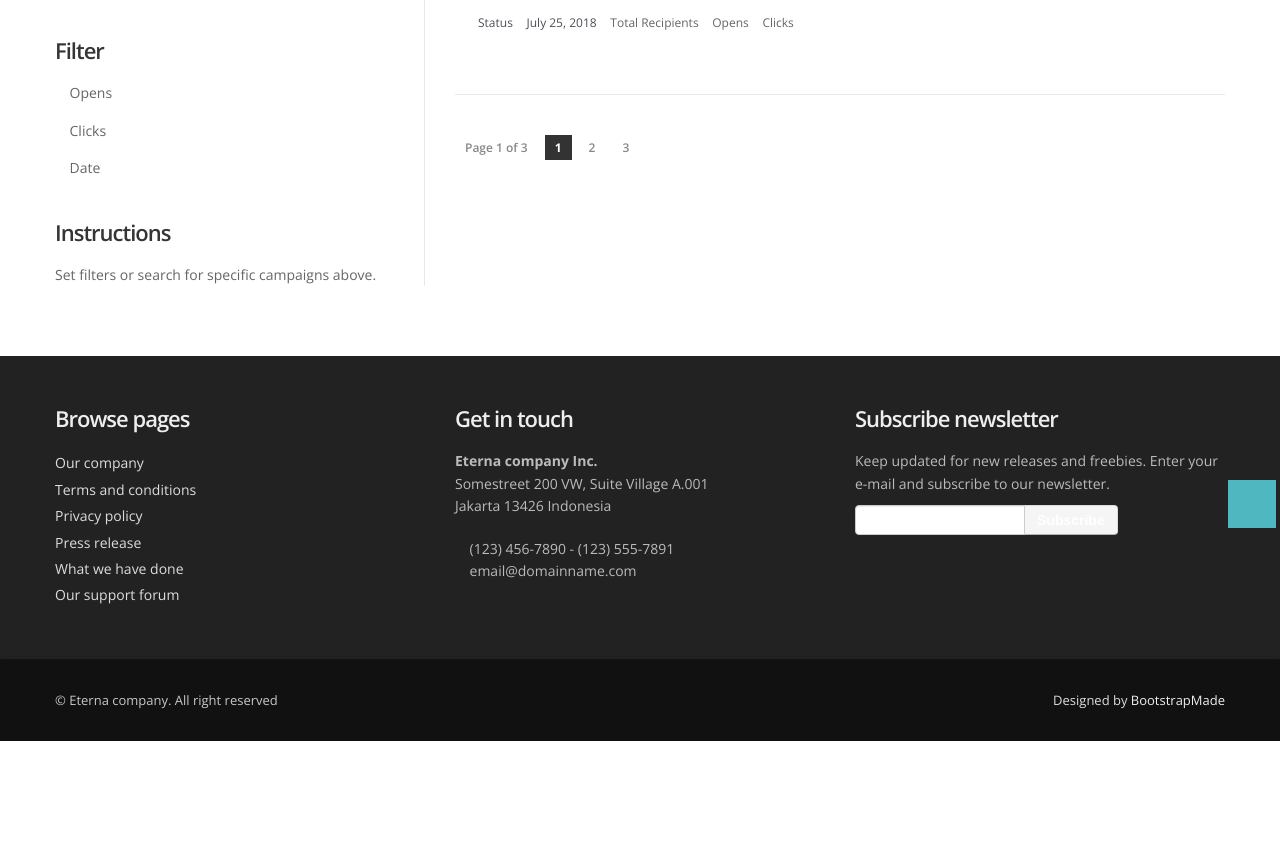
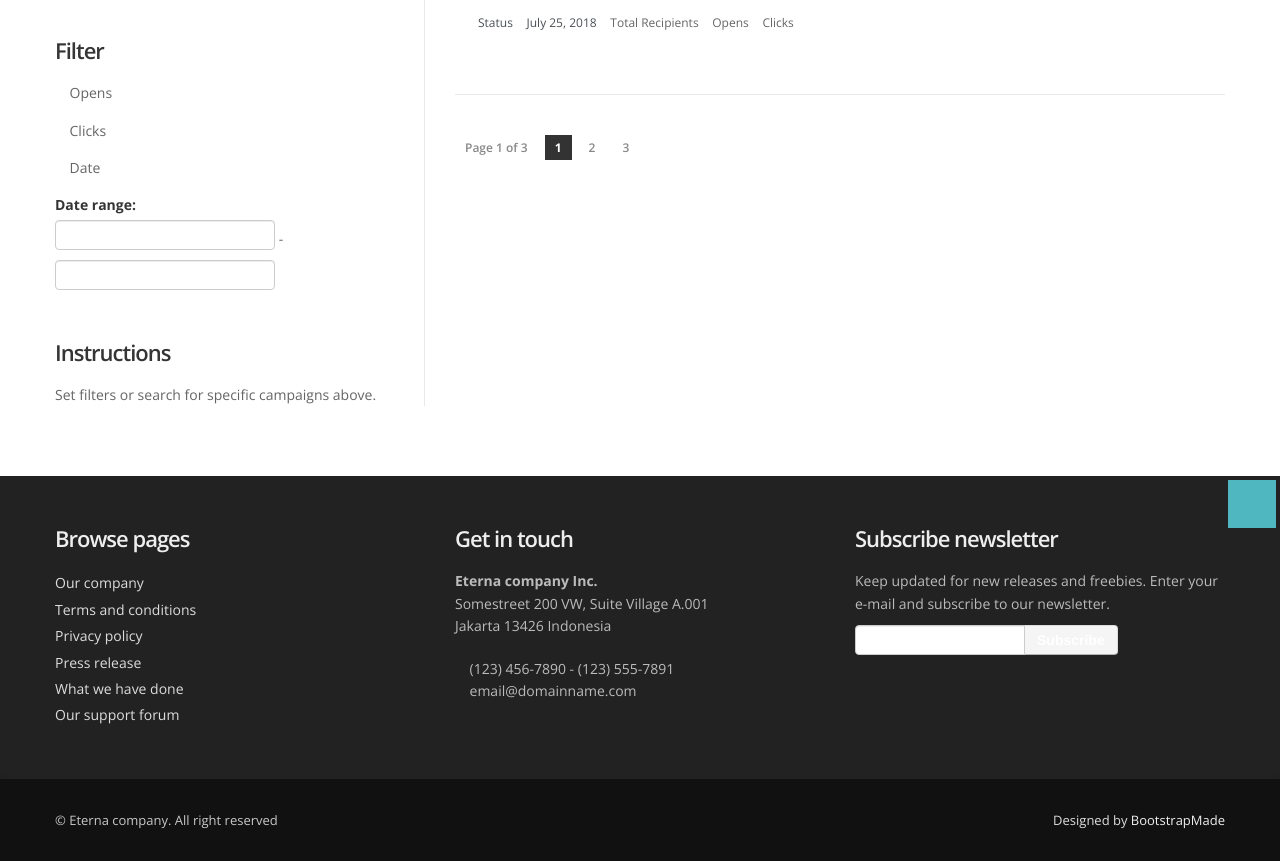
Before and after one commit to isabellahoch/diatribe_mailchimp_aggregator_2, a Python web app: template templates/campaigns.html in a window 1280 px wide. Shown: the part 268-1129 px from the top of the page. Before the commit the page ends 1009 px from the top, so only its background shows below. Run offline with Jinja, Linux system fonts and the light colour scheme; the template is opened without the code that fills it, so the values that code supplies are empty; some libraries are stand-ins or nearby versions; some web fonts are replaced.

Commit message:
Update campaigns.html

```diff
--- a/templates/campaigns.html
+++ b/templates/campaigns.html
@@ -136,6 +136,12 @@
                   <li><i class="icon-angle-right"></i> <a href="#">Clicks</a><span></span></li>
                   <li><i class="icon-angle-right"></i> <a href="#">Date</a><span></span></li>
                 </ul>
+		      <p>
+  <label for="amount">Date range:</label>
+  <input type="text" class="date-amount"/> - <input type="text" class="date-amount"/>
+</p>
+
+<div id="slider-range"></div>
               </div>
 
               <div class="widget">
```
